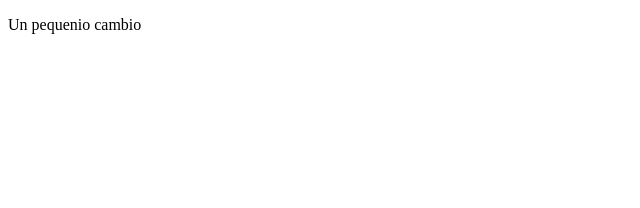
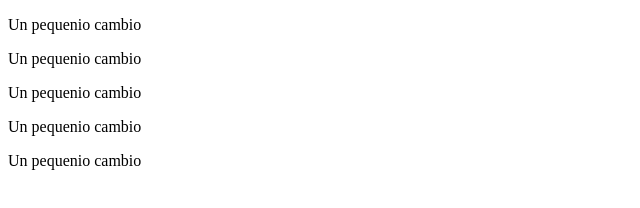
Before and after one commit to miusuarioamigo/testGit, a plain HTML site: page index.html in a window 1280 px wide. Shown: the whole page, without its empty margins (0-640 px from the left). Drawn offline with Linux system fonts and the light colour scheme.

Commit message:
un pequenio cambio -dev

```diff
--- a/index.html
+++ b/index.html
@@ -7,6 +7,11 @@
     <title>Primera Pagina</title>
 </head>
 <body>
+
+	<p>Un pequenio cambio</p>
+	<p>Un pequenio cambio</p>
+	<p>Un pequenio cambio</p>
+	<p>Un pequenio cambio</p>
 	<p>Un pequenio cambio</p>
 </body>
 </html>
```
